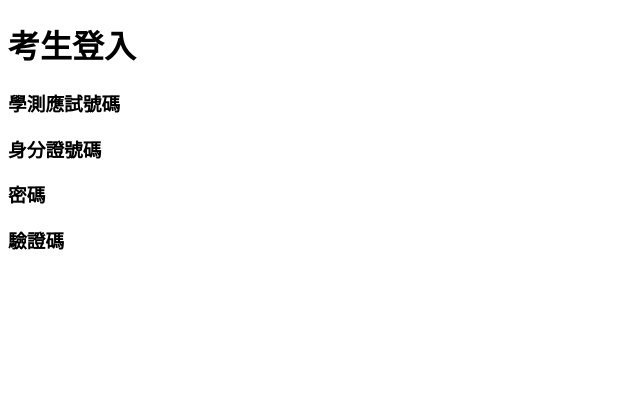
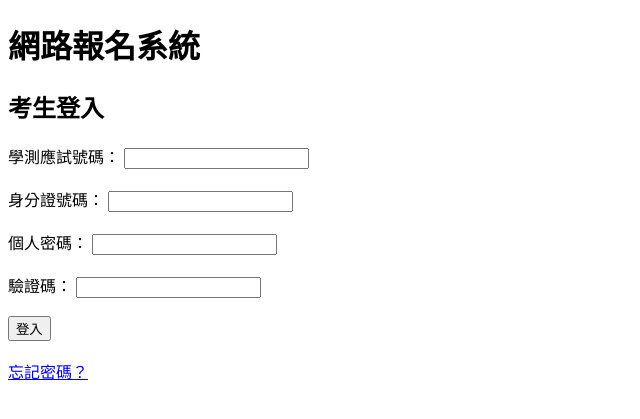
Before and after one commit to yunnn41399/apply116, a CodeIgniter 4 app: the page made by app/Views/Login/login.php in a window 1280 px wide. Shown: the top 419 px of the page, without its empty margins (0-640 px from the left). Run offline with PHP 8.4 and a stand-in for CodeIgniter, Linux system fonts and the light colour scheme; the template is opened without the code that fills it, so the values that code supplies are empty; some libraries are stand-ins or nearby versions.

Commit message:
Update login.php

```diff
--- a/app/Views/Login/login.php
+++ b/app/Views/Login/login.php
@@ -1,14 +1,87 @@
 <!DOCTYPE html>
-
+<html lang="zh-Hant">
 <head>
     <meta charset="UTF-8">
+    <meta name="viewport" content="width=device-width, initial-scale=1.0">
+
     <title>考生登入</title>
 </head>
 
 <body>
-    <h1>考生登入</h1>
-    <h3>學測應試號碼</h3>
-    <h3>身分證號碼</h3>
-    <h3>密碼</h3>
-    <h3>驗證碼</h3>
+
+    <h1>網路報名系統</h1>
+
+    <h2>考生登入</h2>
+
+    <?php if (session()->getFlashdata('error')): ?>
+        <p style="color: red;">
+            <?= esc(session()->getFlashdata('error')) ?>
+        </p>
+    <?php endif; ?>
+
+    <form action="<?= site_url('login') ?>" method="post">
+
+        <div>
+            <label for="exam_number">學測應試號碼：</label>
+            <input
+                type="text"
+                id="exam_number"
+                name="exam_number"
+                value="<?= old('exam_number') ?>"
+                required
+            >
+        </div>
+
+        <br>
+
+        <div>
+            <label for="id_number">身分證號碼：</label>
+            <input
+                type="text"
+                id="id_number"
+                name="id_number"
+                value="<?= old('id_number') ?>"
+                required
+            >
+        </div>
+
+        <br>
+
+        <div>
+            <label for="password">個人密碼：</label>
+            <input
+                type="password"
+                id="password"
+                name="password"
+                required
+            >
+        </div>
+
+        <br>
+
+        <div>
+            <label for="captcha">驗證碼：</label>
+            <input
+                type="text"
+                id="captcha"
+                name="captcha"
+                required
+            >
+
+            <span style="font-weight: bold; font-size: 20px;">
+                <?= esc($captcha) ?>
+            </span>
+        </div>
+
+        <br>
+
+        <button type="submit">登入</button>
+
+    </form>
+
+    <br>
+
+    <a href="#">忘記密碼？</a>
+
 </body>
+</html>
```
